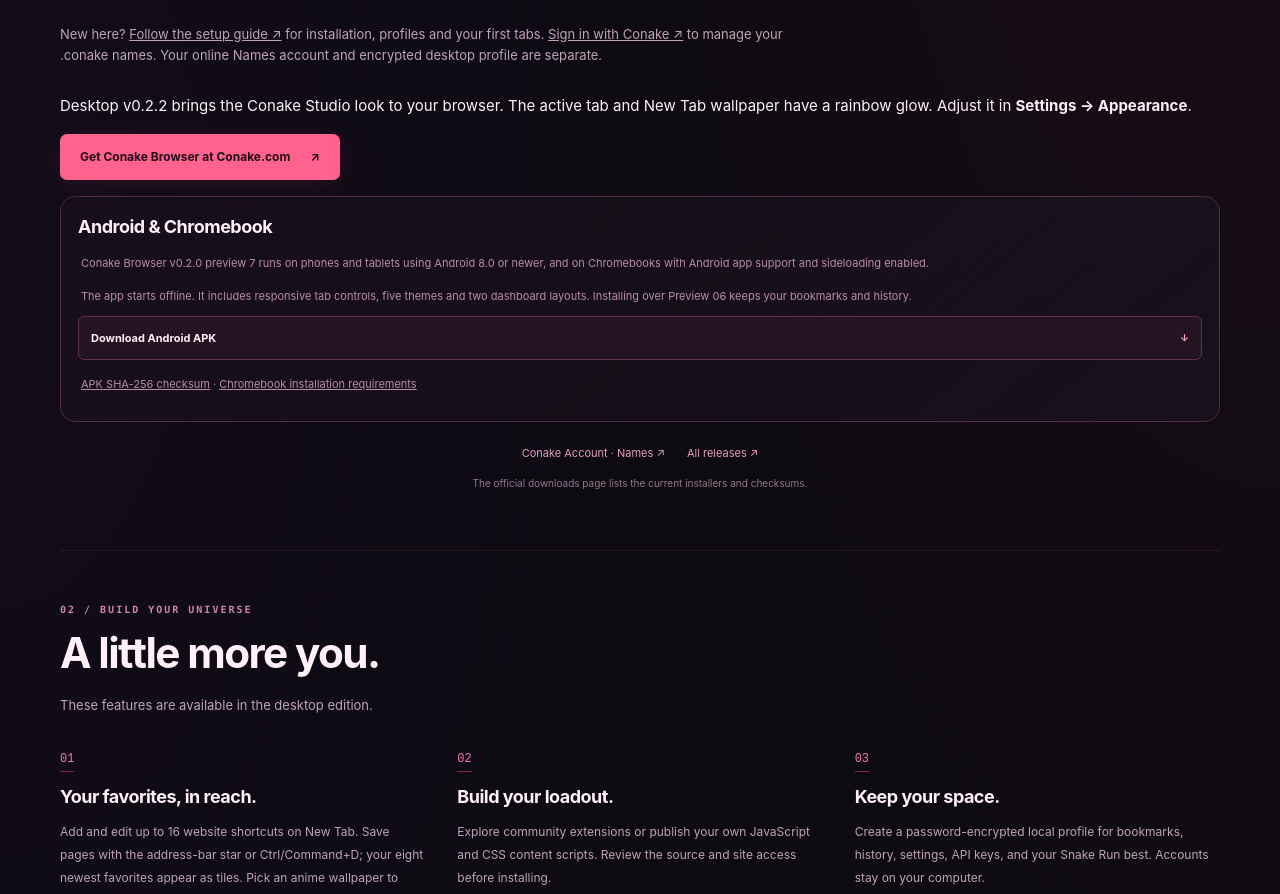
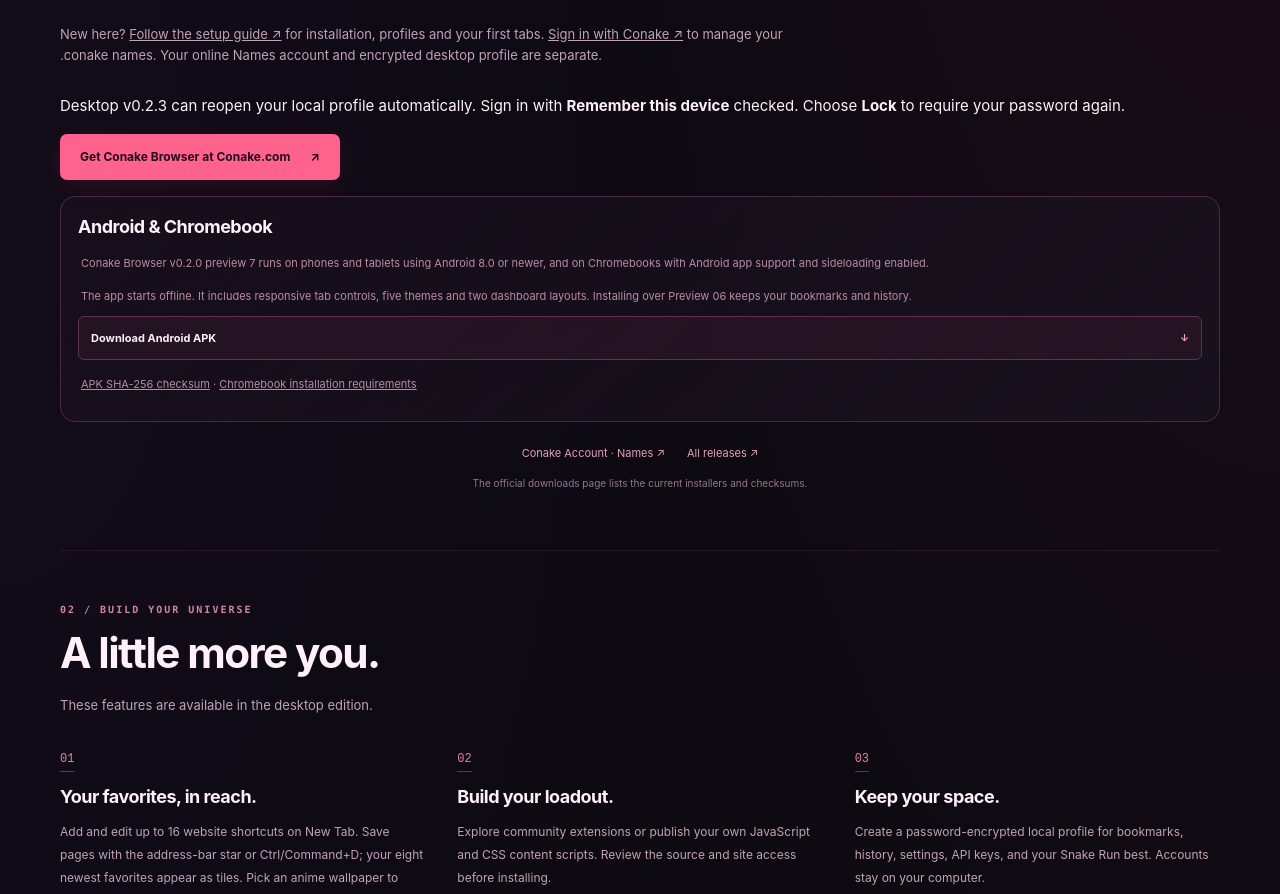
Before and after one commit to menacing-aura/Conake-Browser, a plain HTML site: page index.html in a window 1280 px wide. Shown: the part 889-1783 px from the top of the page. Drawn offline with Linux system fonts and the light colour scheme.

Commit message:
Update desktop downloads and local profile sign-in instructions for v0.2.3

```diff
--- a/index.html
+++ b/index.html
@@ -62,7 +62,7 @@
       </div>
       <p class="section-intro"><a href="https://conake-domains.web-one1aura.workers.dev/">Register your free .conake name ↗</a> · Up to five aliases for existing public HTTPS websites. Works from desktop v0.1.19 or Chromebook Preview 03. The real website address remains visible; this is a Conake-only namespace without Tor routing or anonymity.</p>
       <p class="section-intro">New here? <a href="https://conake-domains.web-one1aura.workers.dev/setup">Follow the setup guide ↗</a> for installation, profiles and your first tabs. <a href="https://conake-domains.web-one1aura.workers.dev/account">Sign in with Conake ↗</a> to manage your .conake names. Your online Names account and encrypted desktop profile are separate.</p>
-      <p>Desktop v0.2.2 brings the Conake Studio look to your browser. The active tab and New Tab wallpaper have a rainbow glow. Adjust it in <strong>Settings → Appearance</strong>.</p>
+      <p>Desktop v0.2.3 can reopen your local profile automatically. Sign in with <strong>Remember this device</strong> checked. Choose <strong>Lock</strong> to require your password again.</p>
       <p><a class="button primary" href="https://conake.com/downloads">Get Conake Browser at Conake.com <span aria-hidden="true">↗</span></a></p>
       <article class="platform-card" style="margin-top:1rem" aria-labelledby="chromebook-title">
         <h3 id="chromebook-title">Android &amp; Chromebook</h3>
```
Also changed, not shown: 2 other files.
